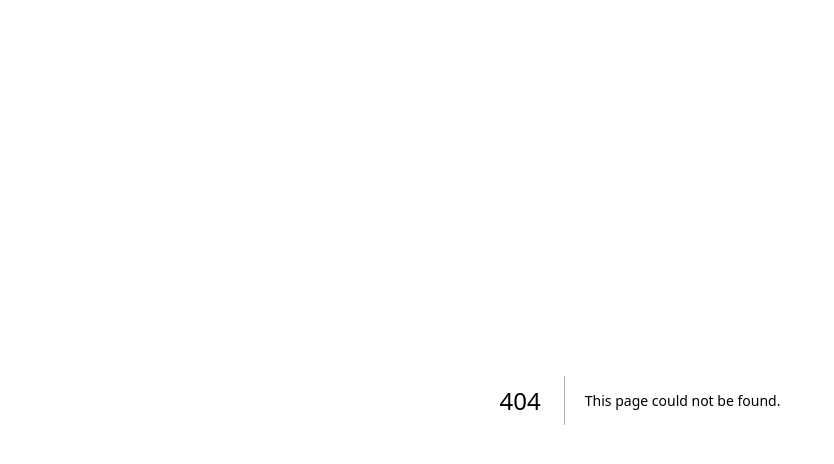
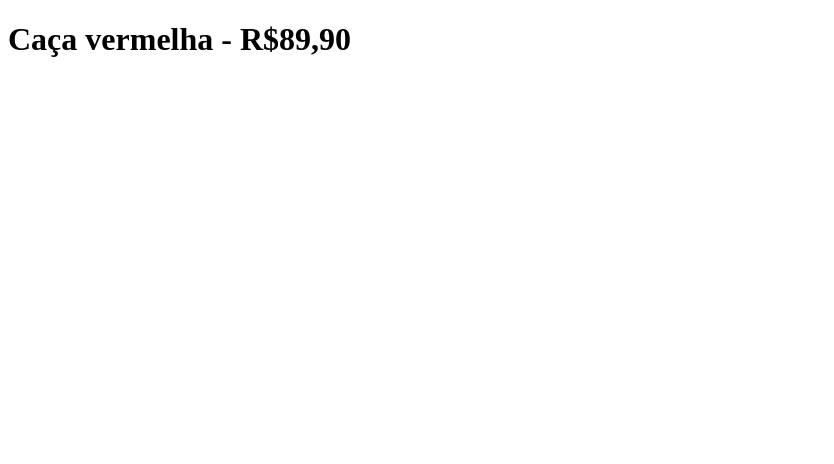
Before and after one commit to GeovanaAugusta/next, a Next.js app: page /products/pants/redpant in a window 1280 px wide. Before the commit this address had no page. Shown: the top 464 px of the page, without its empty margins (0-834 px from the left). Built offline with nearby package versions, Linux system fonts and the light colour scheme.

Commit message:
feat: praticando conceitos - nested routes

```diff
--- /dev/null
+++ b/pages/products/pants/bluepant.js
@@ -0,0 +1,4 @@
+export default function BluePant() {
+  return <h1>Caça azul - R$89,90</h1>
+
+}
--- /dev/null
+++ b/pages/products/pants/redpant.js
@@ -0,0 +1,4 @@
+export default function RedPant() {
+  return <h1>Caça vermelha - R$89,90</h1>
+
+}
--- /dev/null
+++ b/pages/products/shirt.js
@@ -0,0 +1,4 @@
+export default function Shirt() {
+  return <h1>Camisa - R$19,99</h1>
+
+}
```
Also changed, not shown: pages/products/index.js (renamed from pages/products.js).
